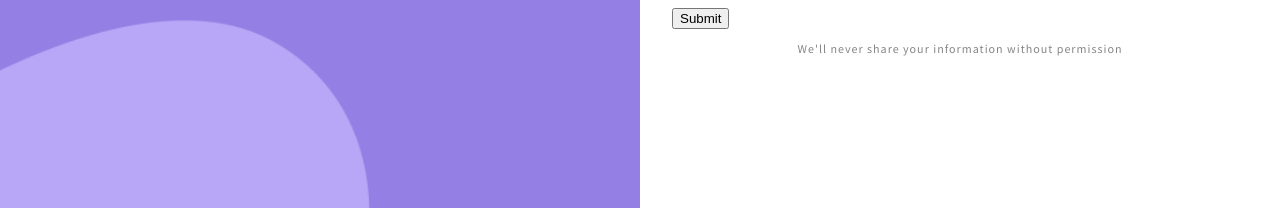
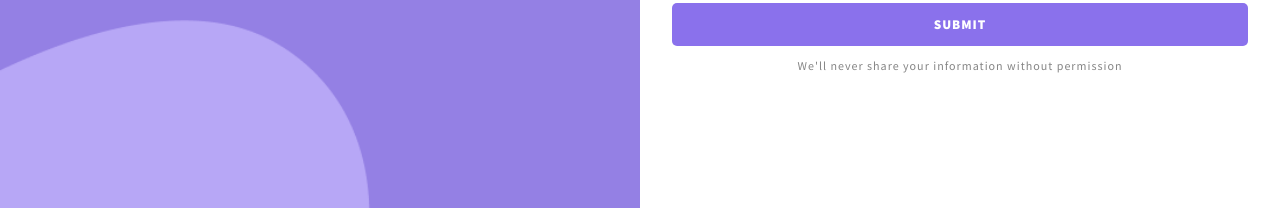
Before and after one commit to collinmorudi/mini-web-projects, a website built with Vite: page product-page/index.html in a window 1280 px wide. Shown: the part 592-800 px from the top of the page. Built offline with nearby package versions, Linux system fonts and the light colour scheme.

Commit message:
style: styled te button

```diff
--- a/product-page/styles.css
+++ b/product-page/styles.css
@@ -88,27 +88,43 @@ p {
     Form
    ================= */
 
-/*
-  Challenge: Style the form inputs
-    - Give the inputs a solid 2px border using the value #d1d5db
-    - Round the corners of the input fields by 5px
-    - On focus, update an input’s border color to #8a71ec
-      and background color to #e6e8ec
-*/
+input,
+button {
+    font-family: inherit;
+    width: 100%;
+    border-radius: 5px;
+}
 
 input {
-    font-family: inherit;
-    width: 100%;
     padding: 0.5em;
     margin-bottom: 0.75em;
     border: 2px solid #d1d5db;
-    border-radius: 5px;
 }
 
 input:focus {
     outline: none;
     border-color: #8a71ec;
     background-color: #e6e8ec;
+}
+
+.btn {
+    text-transform: uppercase;
+    font-weight: 900;
+    letter-spacing: 1px;
+    padding: 1em 0;
+    border: none;
+    cursor: pointer;
+}
+
+.btn-primary {
+    color: white;
+    background-color: #8a71ec;
+    margin-top: 1em;
+}
+
+.btn-primary:hover,
+.btn-primary:focus {
+    background-color: #b7a7f6;
 }
 
 /* =================
```
